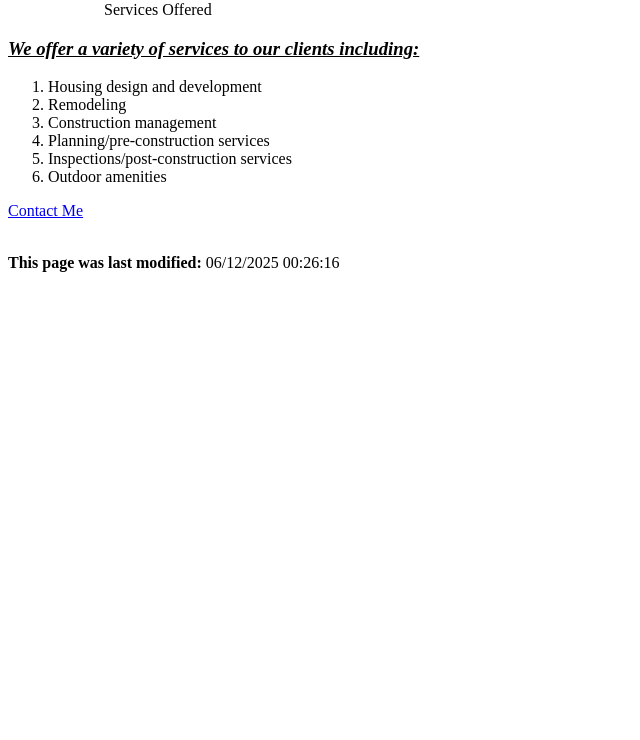
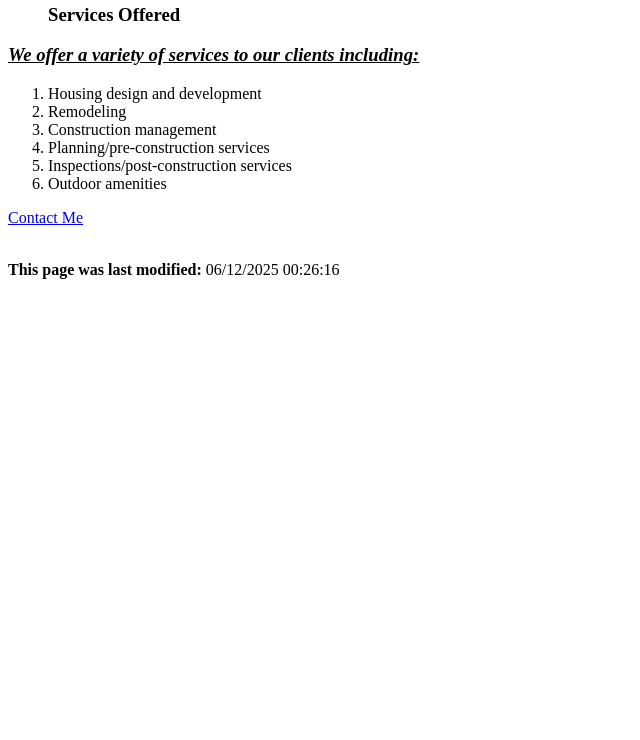
Before and after one commit to emchristman/emchristman.github.io, a plain HTML site: page index.html in a window 1280 px wide. Shown: the part 60-800 px from the top of the page, without its empty margins (0-640 px from the left). Drawn offline with Linux system fonts and the light colour scheme.

Commit message:
Update index.html

```diff
--- a/index.html
+++ b/index.html
@@ -6,7 +6,7 @@
 </head>
 
   <body>
-   <p style="text-indent: 6em;">Services Offered</p>
+   <h3 style="margin-left: 40px;">Services Offered</h3>
 
    <p style="text-indent: 6em;">
     <h3><u><i>We offer a variety of services to our clients including:</i></u></h3>
```
